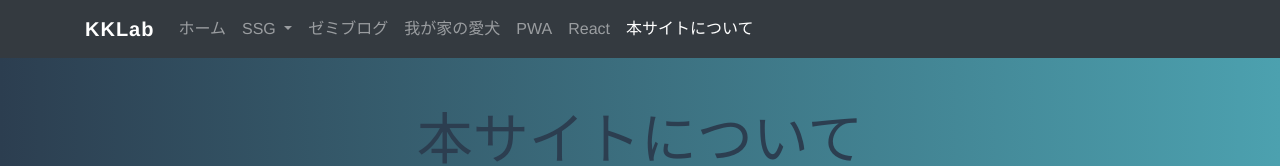
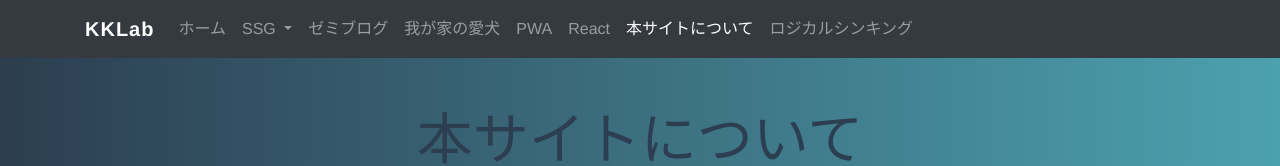
Before and after one commit to katzkawai/katzkawai.github.io, a plain HTML site: page about.html in a window 1280 px wide. Shown: the top 166 px of the page. Drawn offline with nearby package versions, Linux system fonts and the light colour scheme.

Commit message:
リンクを追加

```diff
--- a/about.html
+++ b/about.html
@@ -107,6 +107,9 @@
                     <li class="nav-item active">
                         <a class="nav-link" href="about.html">本サイトについて <span class="sr-only">(current)</span></a>
                     </li>
+                    <li class="nav-item">
+                        <a class="nav-link" href="https://alert-invincible-activity.glitch.me">ロジカルシンキング</a>
+                    </li>
                 </ul>
             </div>
         </div>
```
Also changed, not shown: index.html (+3 -0 lines).
